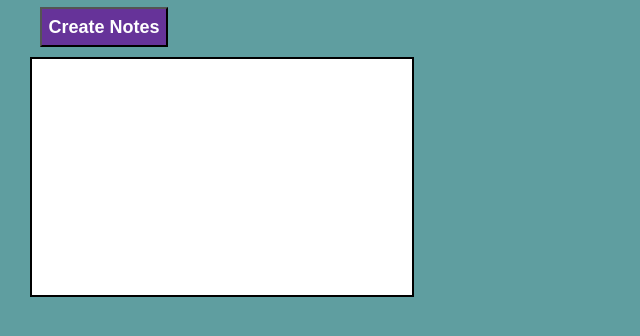
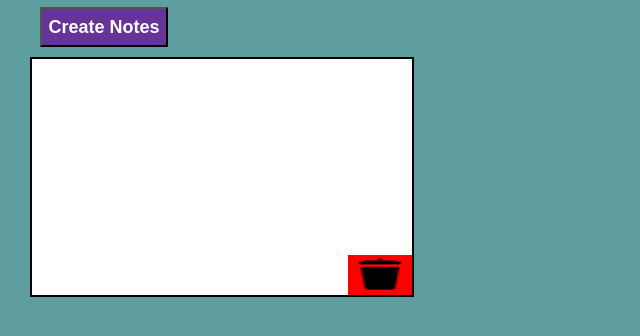
Before and after one commit to Prateekyadav01/Day4_Js_Project, a plain HTML site: page index.html in a window 1280 px wide. Both pictures are taken after a click on the button "Create Notes". Shown: the part 70-406 px from the top of the page, without its empty margins (0-640 px from the left). Drawn offline with Linux system fonts and the light colour scheme.

Commit message:
Working with delete button

```diff
--- a/index.js
+++ b/index.js
@@ -9,8 +9,21 @@ createNote.addEventListener('click', showPara);
 
 function showPara(){
     let newPara = document.createElement('p');
+    newPara.setAttribute('contenteditable', true);
+    // newButton.setAttribute('contenteditable', false);
+    newPara.classList.add('para');
+
+    let newButton = document.createElement('img');
     // newPara.innerHTML="";
-    newPara.setAttribute('contenteditable', true);
-    newPara.classList.add('para');
-    newAddPara.appendChild(newPara);
+    // newButton.innerText="delete";
+    newButton.src="./pr.png"
+    newButton.classList.add('newbutton')
+    newAddPara.appendChild(newPara).appendChild(newButton);
+    newButton.addEventListener('click', deleteF);
 }
+
+function deleteF(){
+    let para = document.querySelector('p');
+    console.log(para);
+    newAddPara.removeChild(para);
+}
--- a/style.css
+++ b/style.css
@@ -35,4 +35,14 @@
     margin-top: 10px;
     background-color: white;
     font-size: large;
+    position: relative;
 }
+.newbutton{
+    position: absolute;
+    bottom: 0;
+    right: 0;
+    background-color: red;
+    color: white;
+    width: 5vw;
+    height: 5vh;
+}
```
Also changed, not shown: pr.png (added).
